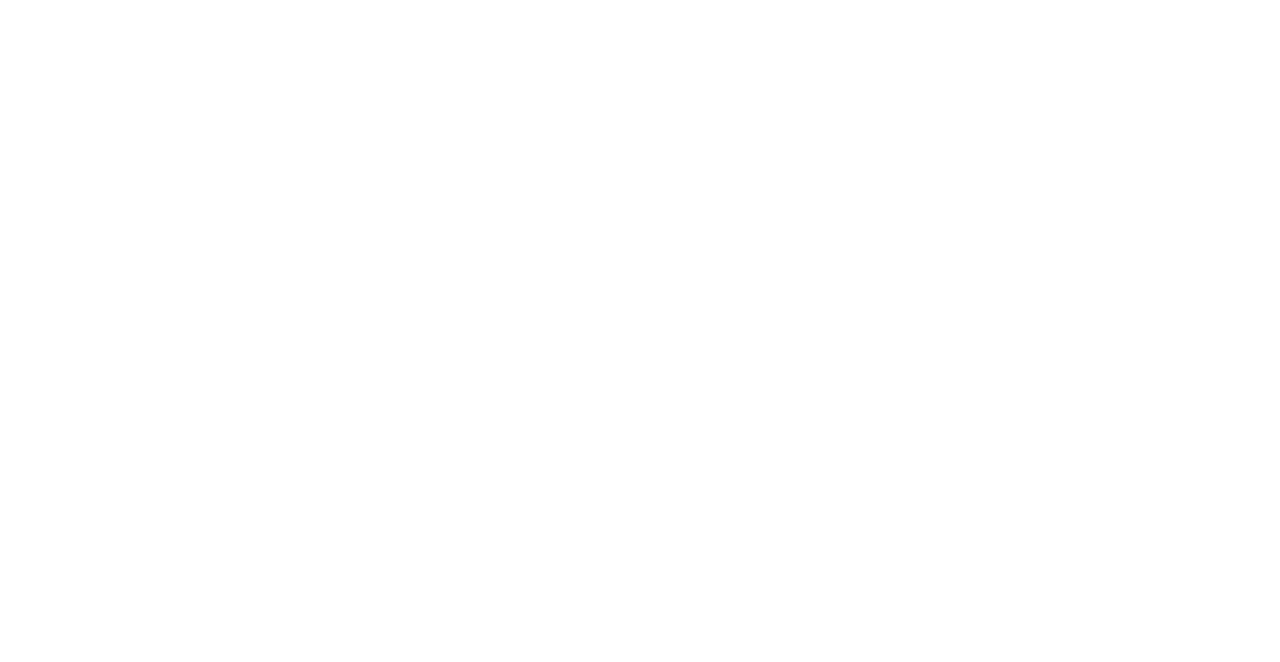
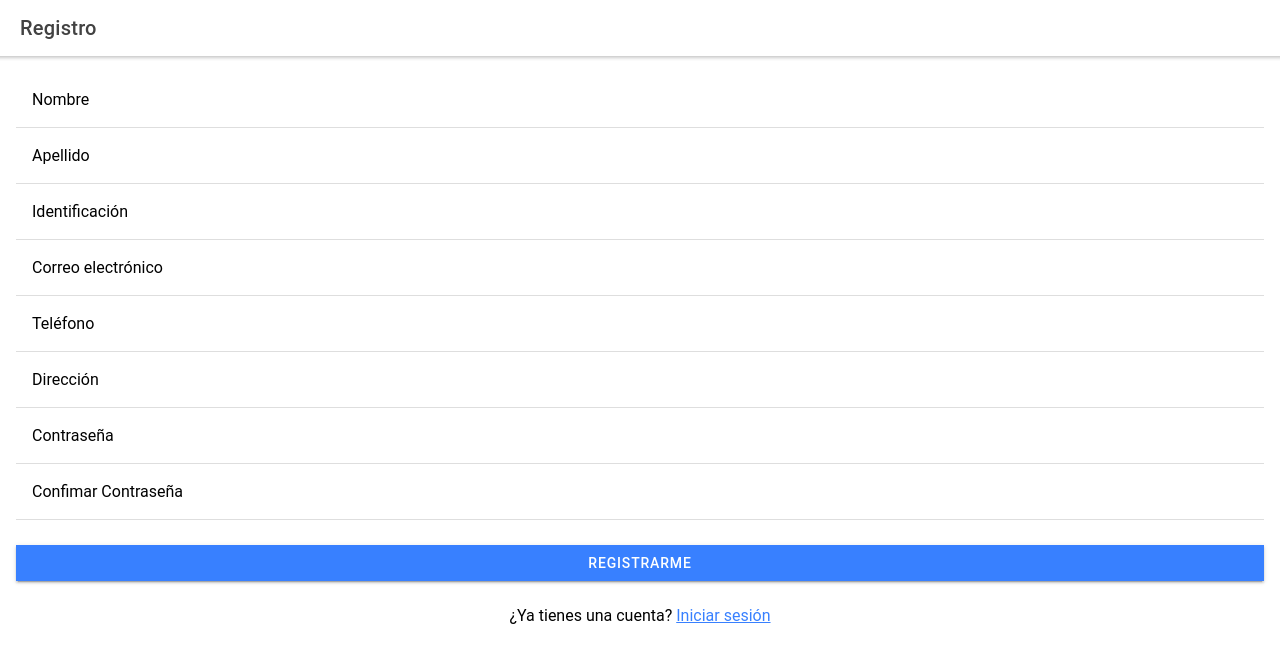
Before and after one commit to JessBri/ionic-winchas, a React (Create React App) app: page /register in a window 1280 px wide. Shown: the top 662 px of the page. Built offline with nearby package versions, Linux system fonts and the light colour scheme.

Commit message:
Register and Login

```diff
--- a/package.json
+++ b/package.json
@@ -19,10 +19,12 @@
     "@types/react-dom": "^18.0.6",
     "@types/react-router": "^5.1.11",
     "@types/react-router-dom": "^5.1.7",
+    "firebase": "^9.15.0",
     "history": "^4.9.0",
     "ionicons": "^6.0.3",
     "react": "^18.2.0",
     "react-dom": "^18.2.0",
+    "react-firebase-hooks": "^5.1.1",
     "react-router": "^5.2.0",
     "react-router-dom": "^5.2.0",
     "react-scripts": "^5.0.0",
@@ -66,7 +68,8 @@
     ]
   },
   "devDependencies": {
-    "@capacitor/cli": "4.6.1"
+    "@capacitor/cli": "4.6.1",
+    "@types/firebase": "^3.2.1"
   },
   "description": "An Ionic project"
 }
--- a/src/App.tsx
+++ b/src/App.tsx
@@ -2,6 +2,8 @@
 import { IonApp, IonRouterOutlet, setupIonicReact } from '@ionic/react';
 import { IonReactRouter } from '@ionic/react-router';
 import Home from './pages/Home';
+import Login from './pages/Login';
+import Register from './pages/Register';
 
 /* Core CSS required for Ionic components to work properly */
 import '@ionic/react/css/core.css';
@@ -32,7 +34,13 @@
           <Home />
         </Route>
         <Route exact path="/">
-          <Redirect to="/home" />
+          <Redirect to="/login" />
+        </Route>
+        <Route exact path="/login">
+          <Login />
+        </Route>
+        <Route exact path="/register">
+          <Register />
         </Route>
       </IonRouterOutlet>
     </IonReactRouter>
--- /dev/null
+++ b/src/firebaseConfig.ts
@@ -0,0 +1,63 @@
+import firebase from 'firebase/compat/app'
+import 'firebase/compat/auth'
+import 'firebase/compat/database'
+import 'firebase/compat/firestore'
+
+const firebaseConfig = {
+    apiKey: "AIzaSyA7DgwYsNu5L4cCeuW6_vHNNkL6qWVRx-8",
+    authDomain: "ionic-winchas.firebaseapp.com",
+    projectId: "ionic-winchas",
+    storageBucket: "ionic-winchas.appspot.com",
+    messagingSenderId: "105924067139",
+    appId: "1:105924067139:web:9cb2c1b8729c751c06f9f6"
+};
+
+// Initialize Firebase
+
+firebase.initializeApp(firebaseConfig);
+
+const firestore = firebase.firestore()
+
+export async function loginUser(username: string, password: string) {
+    try {
+        const res = await firebase.auth().signInWithEmailAndPassword(username, password)
+        console.log(res)
+        return true
+    } catch (error) {
+        console.log(error)
+        return false
+    }
+}
+
+export async function registerUser(username: string, password: string, nombre?: string, apellido?: string, identificacion?: string, telefono?: string, direccion?: string) {
+    try {
+        const res = await firebase.auth().createUserWithEmailAndPassword(username, password);
+
+        firebase.auth().currentUser?.updateProfile({
+            displayName: nombre + ' ' + apellido
+        })
+        let usersRef = firestore.collection("users").doc(firebase.auth().currentUser?.uid);
+        let accountCreated = firebase.firestore.Timestamp.fromDate(new Date());
+
+        let newUserData = {
+            nombre: nombre,
+            apellido: apellido,
+            identificacion: identificacion,
+            telefono: telefono,
+            imagen: "",
+            direccion: direccion,
+            activationEmailSent: { wasSent: true, accountCreated },
+        }
+
+        await usersRef.set(newUserData);
+
+
+
+        console.log(res)
+        return true
+    } catch (error) {
+        console.log(error)
+        // toast(error.message)
+        return false
+    }
+}
--- a/src/pages/Home.css
+++ b/src/pages/Home.css
@@ -0,0 +1,9 @@
+.title {
+  margin-bottom: 25px;
+  font-size: 22px;
+  font-family: inherit;
+}
+
+.login-button {
+  margin: 25px 0px;
+}
--- a/src/pages/Home.tsx
+++ b/src/pages/Home.tsx
@@ -1,22 +1,14 @@
-import { IonContent, IonHeader, IonPage, IonTitle, IonToolbar } from '@ionic/react';
-import ExploreContainer from '../components/ExploreContainer';
+import { IonButton, IonContent, IonHeader, IonPage } from '@ionic/react';
+
 import './Home.css';
 
 const Home: React.FC = () => {
+
   return (
     <IonPage>
-      <IonHeader>
-        <IonToolbar>
-          <IonTitle>Blank</IonTitle>
-        </IonToolbar>
-      </IonHeader>
-      <IonContent fullscreen>
-        <IonHeader collapse="condense">
-          <IonToolbar>
-            <IonTitle size="large">Blank</IonTitle>
-          </IonToolbar>
-        </IonHeader>
-        <ExploreContainer />
+      <IonContent className='ion-padding'>
+        Bienvenido !
+
       </IonContent>
     </IonPage>
   );
--- /dev/null
+++ b/src/pages/Login.tsx
@@ -0,0 +1,55 @@
+import { IonButton, IonContent, IonItem, IonPage, IonTitle, IonToolbar, IonInput, IonImg, IonLabel } from '@ionic/react';
+import React, { useState, useEffect } from 'react';
+import { Link, useHistory } from 'react-router-dom';
+import { loginUser } from '../firebaseConfig';
+import { toast } from '../toast';
+import './Home.css';
+
+const Login: React.FC = () => {
+    const [username, setUsername] = useState('')
+    const [password, setPassword] = useState('')
+    const history = useHistory();
+
+    async function login() {
+        const res = await loginUser(username, password)
+        if (!res) {
+            toast('Ha ocurrido un error')
+        } else {
+            toast('Has iniciado sesion!')
+            history.push('/home')
+        }
+    }
+
+    return (
+        <IonPage>
+            <IonContent className='ion-padding'>
+                <div className='ion-text-center'>
+                    <IonImg src="assets/wincha.webp" />
+
+                </div>
+                <div className='ion-text-center title'>
+                    <IonLabel className=''>PROVEEDOR DE SERVICIOS</IonLabel>
+                </div>
+                <div>
+                    <IonItem>
+                        <IonLabel position="floating">Correo electrónico</IonLabel>
+                        <IonInput onIonChange={(e: any) => setUsername(e.target.value)} />
+                    </IonItem>
+                    <IonItem>
+                        <IonLabel position="floating">Contraseña</IonLabel>
+                        <IonInput type='password' onIonChange={(e: any) => setPassword(e.target.value)} />
+                    </IonItem>
+                    <IonButton className='ion-margin-top login-button' expand='full' onClick={login}>Iniciar sesión</IonButton>
+                </div>
+                <div>
+                    <p className='ion-text-center'>
+                        ¿Aún no tienes cuenta? <Link to="/register">Regístrate</Link>
+                    </p>
+                </div>
+
+            </IonContent>
+        </IonPage>
+    );
+};
+
+export default Login;
--- /dev/null
+++ b/src/pages/Register.tsx
@@ -0,0 +1,110 @@
+import { IonContent, IonHeader, IonPage, IonTitle, IonToolbar, IonInput, IonButton, IonItem, IonLabel, IonNote } from '@ionic/react';
+import React, { useState, useEffect } from 'react';
+import { Link, useHistory } from 'react-router-dom';
+import { toast } from '../toast';
+import { registerUser } from '../firebaseConfig';
+import './Home.css';
+
+const Register: React.FC = () => {
+    const [nombre, setNombre] = useState('')
+    const [apellido, setApellido] = useState('')
+    const [identificacion, setIdentificacion] = useState('')
+    const [telefono, setTelefono] = useState('')
+    const [direccion, setDireccion] = useState('')
+    const [username, setUsername] = useState('')
+    const [password, setPassword] = useState('')
+    const [cpassword, setCPassword] = useState('')
+    const history = useHistory();
+
+    const [isTouched, setIsTouched] = useState(false);
+    const [isValid, setIsValid] = useState<boolean>();
+
+    const validateEmail = (email: string) => {
+        return email.match(
+            /^(?=.{1,254}$)(?=.{1,64}@)[a-zA-Z0-9!#$%&'*+/=?^_`{|}~-]+(?:\.[a-zA-Z0-9!#$%&'*+/=?^_`{|}~-]+)*@[a-zA-Z0-9](?:[a-zA-Z0-9-]{0,61}[a-zA-Z0-9])?(?:\.[a-zA-Z0-9](?:[a-zA-Z0-9-]{0,61}[a-zA-Z0-9])?)*$/
+        );
+    };
+
+    const validate = (ev: Event) => {
+        const value = (ev.target as HTMLInputElement).value;
+
+        setIsValid(undefined);
+
+        if (value === '') return;
+
+        validateEmail(value) !== null ? setIsValid(true) : setIsValid(false);
+    };
+
+    const markTouched = () => {
+        setIsTouched(true);
+    };
+
+    async function register() {
+        console.log(username, password, cpassword);
+        if (password !== cpassword) {
+            return toast('Las contraseñas no coinciden')
+        }
+        if (username.trim() === '' || password.trim() === '') {
+            return toast('Correo electrónico y contraseña son requeridos')
+        }
+
+        const res = await registerUser(username, password, nombre, apellido, identificacion, telefono, direccion)
+        if (!res) {
+            toast('Ha ocurrido un error en el registro')
+            console.log('ERROR Register')
+        } else {
+            toast('Has sido registrado exitosamente')
+            console.log('You have Register in!')
+            history.push('/home')
+        }
+    }
+
+    return (
+        <IonPage>
+            <IonHeader>
+                <IonToolbar>
+                    <IonTitle>Registro</IonTitle>
+                </IonToolbar>
+            </IonHeader>
+            <IonContent className='ion-padding'>
+                <IonItem>
+                    <IonLabel position="floating">Nombre</IonLabel>
+                    <IonInput required onIonChange={(e: any) => setNombre(e.target.value)} />
+                </IonItem>
+                <IonItem>
+                    <IonLabel position="floating">Apellido</IonLabel>
+                    <IonInput onIonChange={(e: any) => setApellido(e.target.value)} />
+                </IonItem>
+                <IonItem>
+                    <IonLabel position="floating">Identificación</IonLabel>
+                    <IonInput onIonChange={(e: any) => setIdentificacion(e.target.value)} />
+                </IonItem>
+                <IonItem className={`${isValid && 'ion-valid'} ${isValid === false && 'ion-invalid'} ${isTouched && 'ion-touched'}`}>
+                    <IonLabel position="floating">Correo electrónico</IonLabel>
+                    <IonInput type="email" onIonChange={(e: any) => setUsername(e.target.value)} onIonInput={(event) => validate(event)} onIonBlur={() => markTouched()} />
+                    <IonNote slot="error">Invalid email</IonNote>
+                </IonItem >
+                <IonItem>
+                    <IonLabel position="floating">Teléfono</IonLabel>
+                    <IonInput onIonChange={(e: any) => setTelefono(e.target.value)} />
+                </IonItem >
+                <IonItem>
+                    <IonLabel position="floating">Dirección</IonLabel>
+                    <IonInput onIonChange={(e: any) => setDireccion(e.target.value)} />
+                </IonItem >
+                <IonItem>
+                    <IonLabel position="floating">Contraseña</IonLabel>
+                    <IonInput type='password' onIonChange={(e: any) => setPassword(e.target.value)} />
+                </IonItem >
+                <IonItem>
+                    <IonLabel position="floating">Confimar Contraseña</IonLabel>
+                    <IonInput type='password' onIonChange={(e: any) => setCPassword(e.target.value)} />
+                </IonItem >
+                <IonButton className='login-button' expand='full' onClick={register}>Registrarme</IonButton>
+                <p className='ion-text-center'>¿Ya tienes una cuenta? <Link to="/login">Iniciar sesión</Link></p>
+            </IonContent>
+        </IonPage>
+    );
+};
+
+export default Register;
--- /dev/null
+++ b/src/toast.ts
@@ -0,0 +1,14 @@
+import { toastController } from "@ionic/core";
+
+export async function toast(message: string, duration = 2000) {
+    const toast = await toastController.create({
+        message: message,
+        duration: duration,
+        position: 'bottom',
+        animated: true,
+        color: 'medium'
+    });
+
+    await toast.present();
+
+}
```
Also changed, not shown: public/assets/wincha.webp (added), 1 other file (tests, documents, lock files or other folders).
